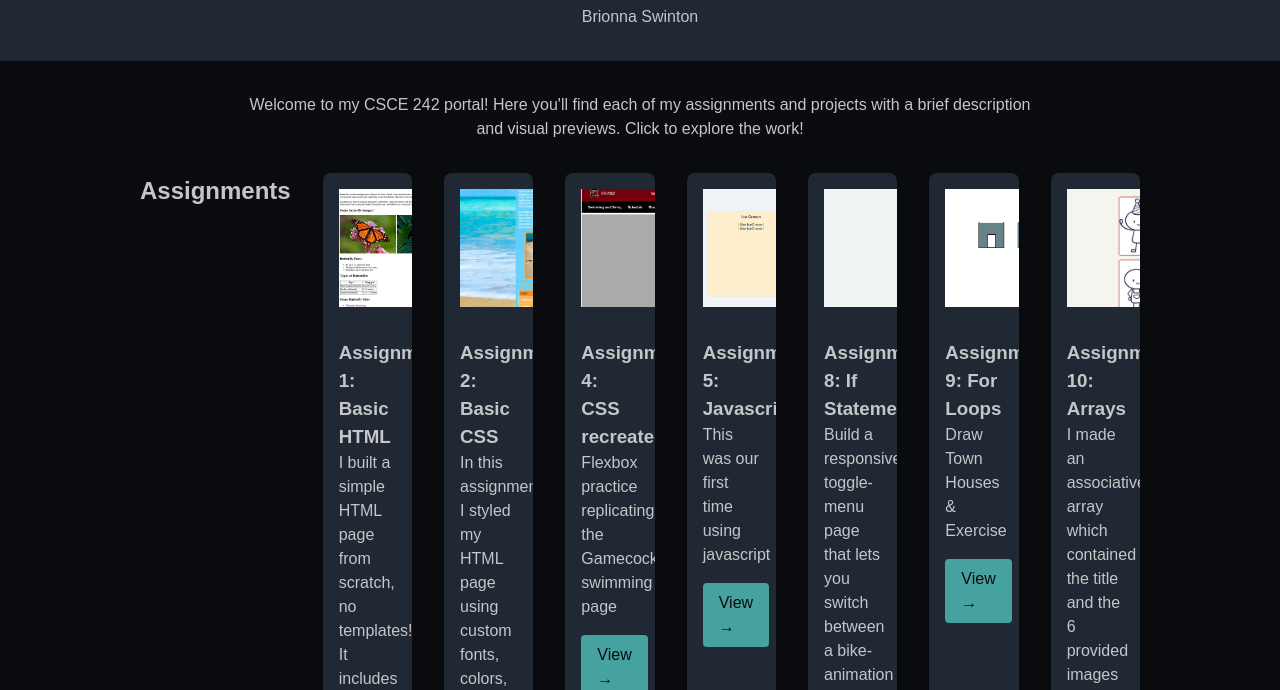
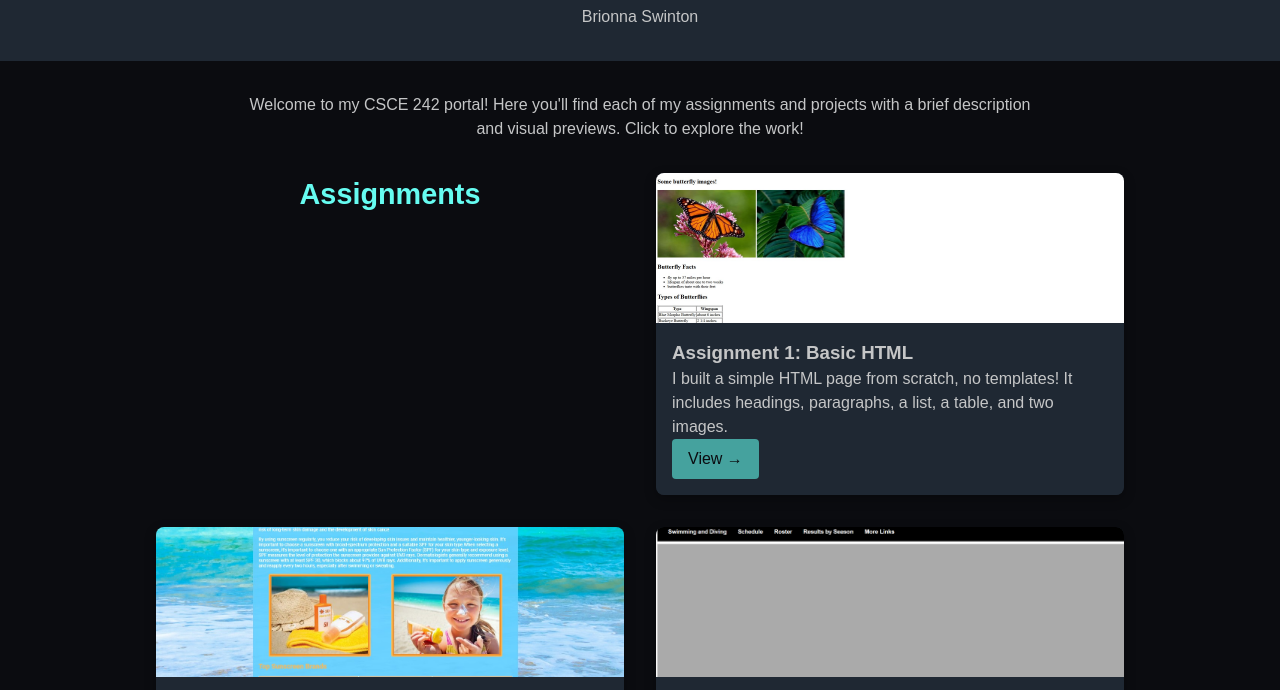
Before and after one commit to brionnas/brionnas.github.io, a plain HTML site: page index.html in a window 1280 px wide. Shown: the part 83-773 px from the top of the page. Drawn offline with Linux system fonts and the light colour scheme.

Commit message:
fixed mainpage

```diff
--- a/styles.css
+++ b/styles.css
@@ -7,7 +7,7 @@
   --color-accent-2:  #45A29E;
 }
 
-/* Reset & box-sizing */
+
 * {
   box-sizing: border-box;
   margin: 0;
@@ -46,11 +46,15 @@ header .byline {
 
 /* Assignments Grid */
 .assignments-container {
-  display: flex;
+  display: grid;
+  grid-template-columns: repeat(auto-fit, minmax(320px, 1fr));
   gap: 2rem;
   max-width: 1000px;
   margin: 0 auto 3rem;
+  padding: 0 1rem;
 }
+
+
 .assignment {
   background-color: var(--color-darker);
   border-radius: 8px;
@@ -61,30 +65,27 @@ header .byline {
   flex-direction: column;
 }
 .assignment img {
-  width: 300px;
-  height: 150px;       /* or whatever uniform height you chose */
+  width: 100%;
+  height: 150px;
   object-fit: cover;
+  border-radius: 4px 4px 0 0;
   display: block;
-  padding: 1rem;       /* add 1rem of “breathing room” */
-  border-radius: 4px;  /* optional: soften the corners */
-  position: center;
+  padding: 0; /* removed extra spacing */
 }
 
 
-
-.assignment-info {
-  padding: 1rem;
-  flex: 1;
-}
 .assignment-info h2 {
   color: var(--color-accent);
   font-size: 1.5rem;
   margin-bottom: 0.5rem;
 }
-.assignment-info p {
-  color: var(--color-light);
-  margin-bottom: 1rem;
+.assignment-info {
+  padding: 1rem;
+  background-color: var(--color-darker);
+  border-radius: 0 0 8px 8px;
 }
+
+
 .view-link {
   display: inline-block;
   text-decoration: none;
@@ -129,10 +130,11 @@ footer {
   width: 100%;
   height: 150px;
   object-fit: cover;
+  border-radius: 4px 4px 0 0;
+  padding: 0;
   display: block;
-  padding: 1rem;
-  border-radius: 4px;
 }
+
 
 .project .assignment-info {
   padding: 1rem;
@@ -149,7 +151,7 @@ footer {
   margin-bottom: 1rem;
 }
 
-/* Optional: style iframe */
+
 .project iframe {
   width: 100%;
   max-width: 600px;
@@ -157,8 +159,15 @@ footer {
   border-radius: 4px;
   border: 1px solid var(--color-accent-2);
 }
+.assignments-container h2,
+.projects-container h2 {
+  margin-bottom: 1rem;
+  font-size: 1.8rem;
+  color: var(--color-accent);
+  text-align: center;
+}
 
-/* Responsive design for projects too */
+
 @media (max-width: 600px) {
   .projects-container {
     padding: 0 1rem;
```
